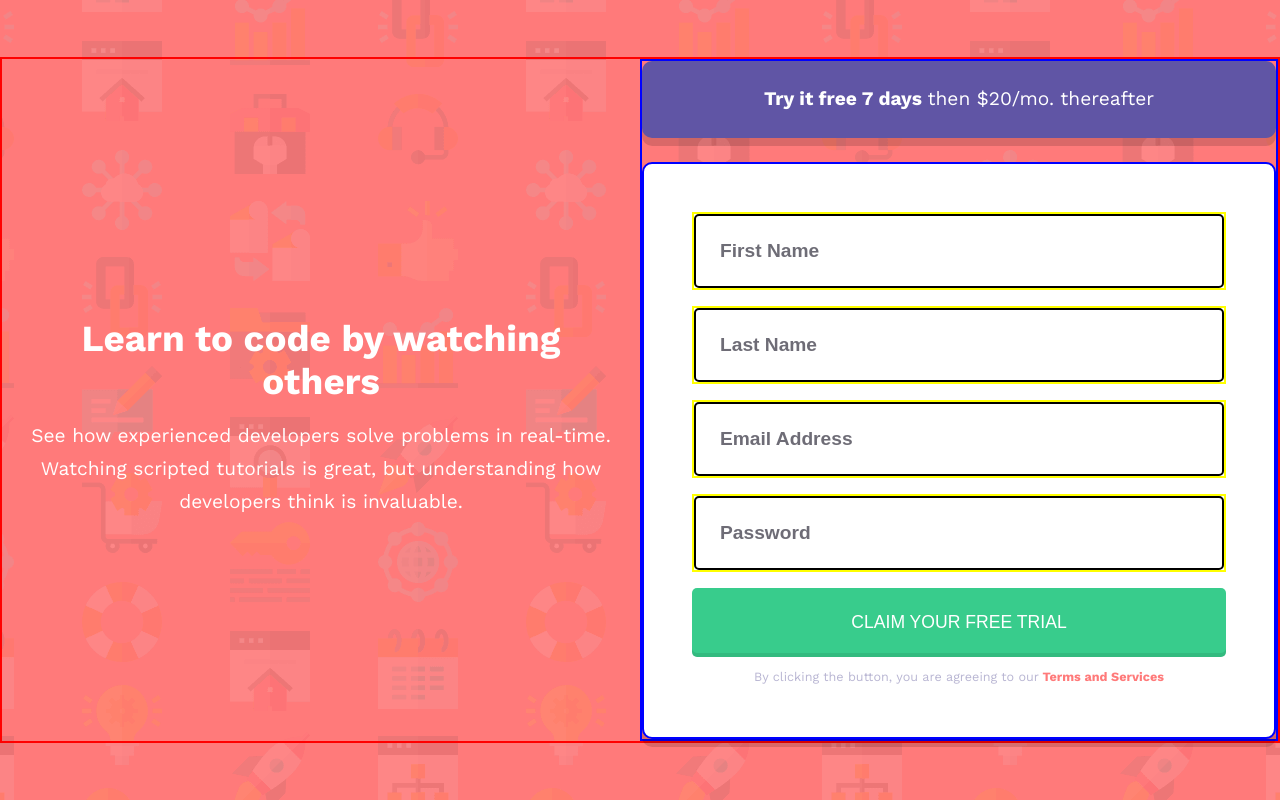
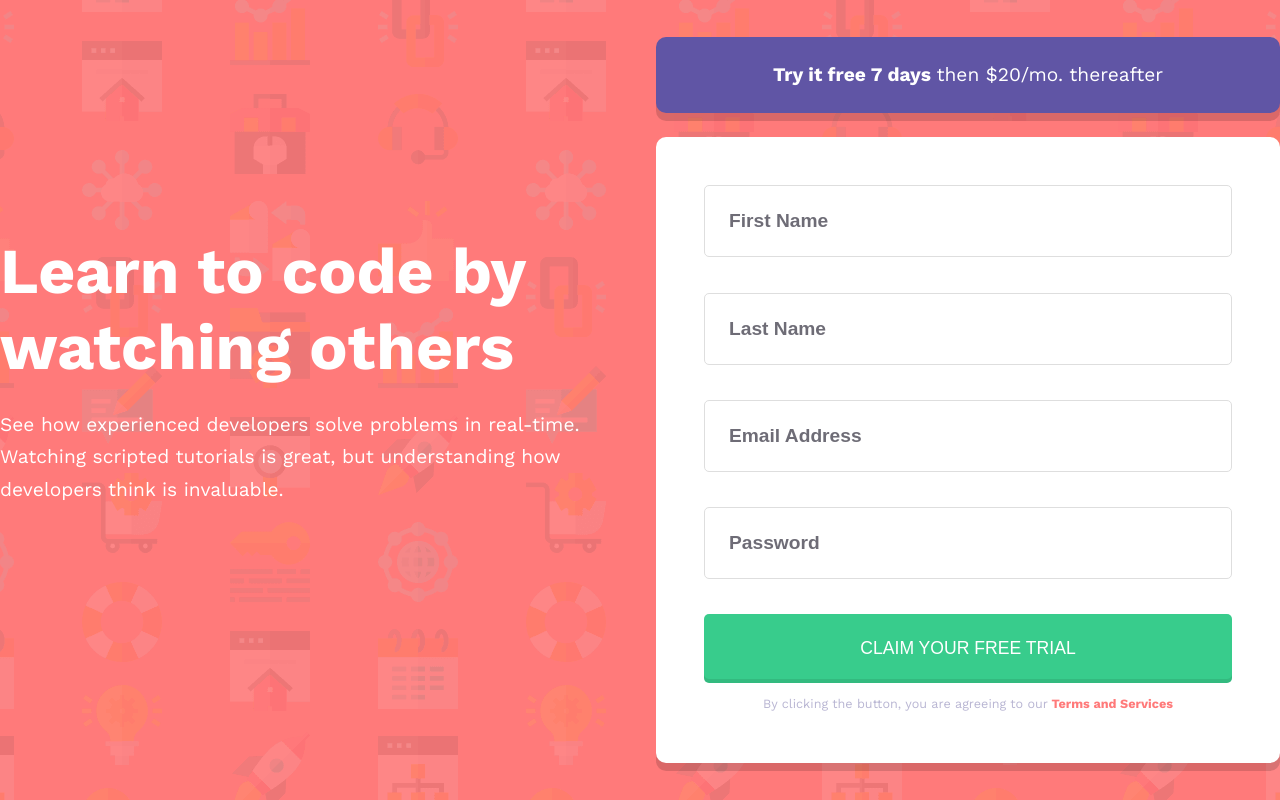
Before and after one commit to shekinahwebdev/SIGNUP-FORM-PAGE, a React (Vite) app: page / in a window 1280 px wide. Built offline with nearby package versions, Linux system fonts and the light colour scheme; a web font is replaced by a local one.

Commit message:
Added styles

```diff
--- a/src/App.css
+++ b/src/App.css
@@ -162,7 +162,7 @@ input::placeholder {
 }
 
 .input-error {
-  border: 1px solid var(--Red);
+  border: 3px solid var(--Red);
   border-radius: 5px;
 }
 
@@ -170,8 +170,6 @@ input::placeholder {
   text-align: right;
   color: var(--Red);
   font-weight: 500;
-  /* border: 2px solid var(--Red); */
-  /* margin: 0; */
 }
 
 @media screen and (min-width: 950px) {
@@ -182,14 +180,14 @@ input::placeholder {
   .main {
     width: 100%;
     max-width: 1400px;
-    border: 2px solid red;
     display: grid;
     grid-template-columns: repeat(2, 1fr);
     grid-template-rows: auto;
+    column-gap: 2rem;
     padding: 0em;
   }
+
   .signup_page {
-    border: 2px solid blue;
     width: 100%;
     padding: 0;
   }
@@ -201,30 +199,21 @@ input::placeholder {
   }
 
   .input_page {
-    border: 2px solid blue;
     width: 100%;
     padding: 3rem;
   }
 
   .error-message {
-    padding-top: 0rem;
     font-style: italic;
-    border: 2px solid;
   }
 
   .input-wrapper {
-    border: 2px solid yellow;
-    /* margin-bottom: 0.7rem; */
-    padding-top: 0;
+    margin-bottom: 0;
+    padding-bottom: 1.2rem;
   }
 
   input::placeholder {
     font-size: 1.2rem;
-  }
-
-  .user_input {
-    border: 2px solid black;
-    margin-bottom: 0rem;
   }
 
   .submit_btn {
@@ -240,4 +229,23 @@ input::placeholder {
     width: 35px;
     height: 35px;
   }
+
+  .header {
+    display: flex;
+    flex-direction: column;
+    align-items: center;
+    justify-self: flex-start;
+  }
+
+  .header .header_title {
+    font-size: 4rem;
+    padding: 0;
+    text-align: left;
+  }
+
+  .header .header_subtitle {
+    margin-top: 1.5rem;
+    text-align: left;
+    padding-left: 0;
+  }
 }
--- a/src/components/InputPage.jsx
+++ b/src/components/InputPage.jsx
@@ -38,6 +38,8 @@ const InputPage = () => {
     onSubmit: (values) => {
       alert("Form submitted successfully");
       console.log(values);
+      // page reload
+      window.location.reload();
     },
   });
 
@@ -82,9 +84,11 @@ const InputPage = () => {
                     alt="error"
                     aria-hidden="true"
                   />
-                  <p aria-live="polite" className="error-message">
-                    {formik.errors[field.name]}
-                  </p>
+                  <div className="text">
+                    <p aria-live="polite" className="error-message">
+                      {formik.errors[field.name]}
+                    </p>
+                  </div>
                 </>
               )}
             </div>
```
